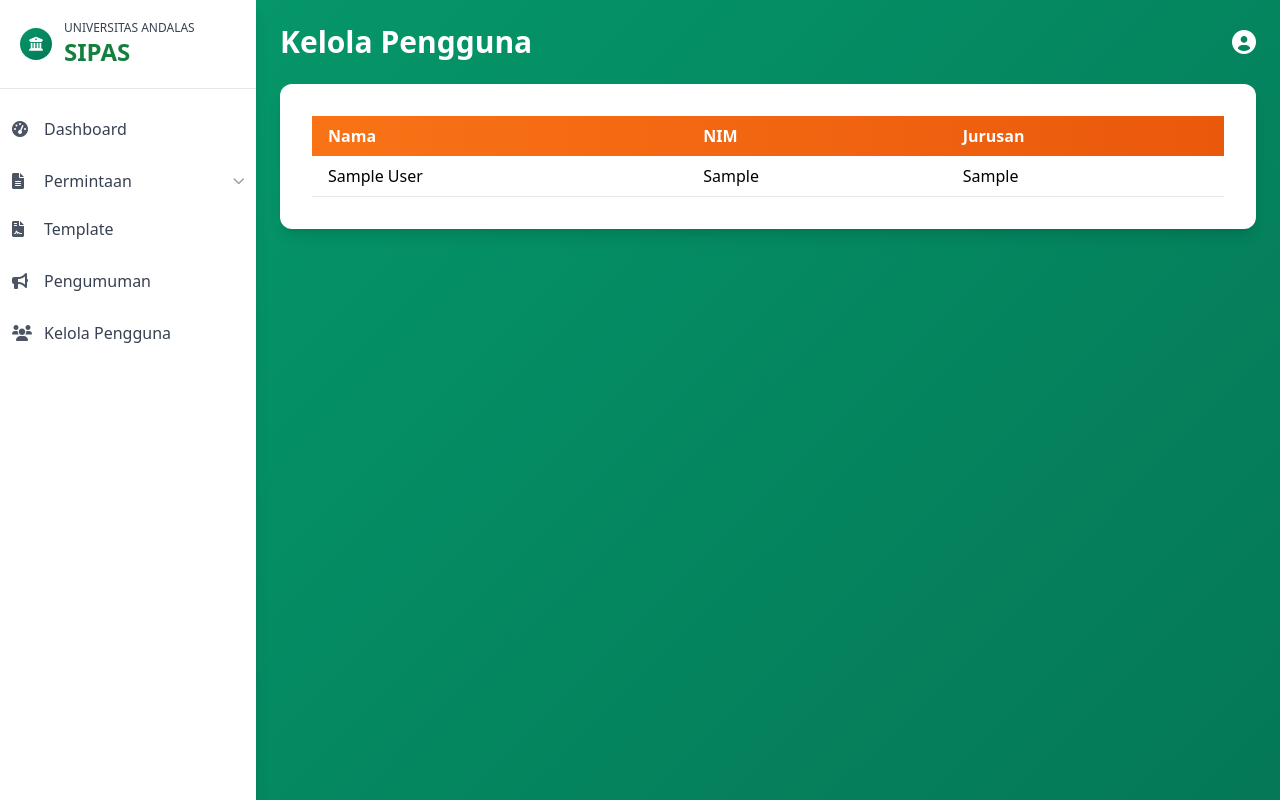
After one commit to Zakkyaulia/tb_pweb_klp, a Node server app: page /admin/kelola-pengguna in a window 1280 px wide. The commit adds this page. Run offline with Node 20, Linux system fonts and the light colour scheme; tables that the repository leaves empty hold one stand-in row (values such as "Sample post"); some libraries are stand-ins or nearby versions.

Commit message:
new admin zakky

```diff
--- a/src/controllers/usercontroller.js
+++ b/src/controllers/usercontroller.js
@@ -39,9 +39,19 @@ const getUserByNim = async (req, res) => {
   }
 };
 
+const fetchAllUsers = async () => {
+  try {
+    const users = await User.findAll();
+    return users; // Kembalikan data mentah untuk rendering
+  } catch (error) {
+    console.error(error);
+    throw error; // Lempar error agar ditangani di rute
+  }
+};
+
 const getAllUsers = async (req, res) => {
   try {
-    const users = await User.findAll();
+    const users = await fetchAllUsers();
     return res.status(200).json(users);
   } catch (error) {
     console.error(error);
@@ -52,5 +62,6 @@ const getAllUsers = async (req, res) => {
 module.exports = {
   deleteUserByNim,
   getUserByNim,
-  getAllUsers
+  getAllUsers,
+  fetchAllUsers // Ekspor fungsi ini untuk digunakan di rute
 };
--- a/src/models/request_surat.js
+++ b/src/models/request_surat.js
@@ -15,6 +15,10 @@ module.exports = (sequelize, DataTypes) => {
   }
   request_surat.init({
     user_id: DataTypes.INTEGER,
+    nama: {
+      type: DataTypes.STRING,
+      allowNull: false
+    },
     nim: {
       type: DataTypes.STRING,
       allowNull: false
--- a/src/routes/adminroute.js
+++ b/src/routes/adminroute.js
@@ -1,11 +1,13 @@
 const express = require('express');
 const router = express.Router();
 const { request_surat } = require('../models');
+const adminController = require('../controllers/admincontroller');
+const userController = require('../controllers/usercontroller');
 
 router.get('/requests/diajukan', async (req, res) => {
     try {
         const requests = await request_surat.findAll({ where: { status: 'diajukan' } });
-    console.log('Requests diajukan:', requests); // Tambahkan logging
+        console.log('Requests diajukan:', requests);
         res.render('admin/ajuandiajukan', { requests: requests || [] });
     } catch (error) {
         console.error('Error fetching requests:', error);
@@ -16,7 +18,7 @@ router.get('/requests/diajukan', async (req, res) => {
 router.get('/requests/diproses', async (req, res) => {
     try {
         const requests = await request_surat.findAll({ where: { status: 'diproses' } });
-    console.log('Requests diproses:', requests); // Tambahkan logging
+        console.log('Requests diproses:', requests);
         res.render('admin/ajuandiproses', { requests: requests || [] });
     } catch (error) {
         console.error('Error fetching requests:', error);
@@ -27,7 +29,7 @@ router.get('/requests/diproses', async (req, res) => {
 router.get('/requests/selesai', async (req, res) => {
     try {
         const requests = await request_surat.findAll({ where: { status: 'selesai' } });
-    console.log('Requests selesai:', requests); // Tambahkan logging
+        console.log('Requests selesai:', requests);
         res.render('admin/ajuanselesai', { requests: requests || [] });
     } catch (error) {
         console.error('Error fetching requests:', error);
@@ -35,4 +37,17 @@ router.get('/requests/selesai', async (req, res) => {
     }
 });
 
+router.get('/kelola-pengguna', async (req, res) => {
+    try {
+        const users = await userController.fetchAllUsers();
+        console.log('Data users:', users); // Tambahkan log untuk debugging
+        res.render('admin/kelolapengguna', { users: users || [] });
+    } catch (error) {
+        console.error('Error fetching users:', error);
+        res.status(500).render('admin/kelolapengguna', { users: [], error: 'Error fetching users' });
+    }
+});
+
+router.post('/requests/update/:id', adminController.updateRequestStatus);
+
 module.exports = router;
--- /dev/null
+++ b/src/views/admin/kelolapengguna.ejs
@@ -0,0 +1,184 @@
+<!DOCTYPE html>
+<html lang="id">
+<head>
+    <meta charset="UTF-8">
+    <meta name="viewport" content="width=device-width, initial-scale=1.0">
+    <title>SIPAS - Kelola Pengguna</title>
+    <link href="https://cdnjs.cloudflare.com/ajax/libs/font-awesome/6.0.0/css/all.min.css" rel="stylesheet">
+    <script src="https://cdn.tailwindcss.com"></script>
+    <style>
+        .sidebar-header {
+            border-bottom: 1px solid #e5e5e5;
+        }
+        .logo-icon {
+            background: linear-gradient(135deg, #059669, #047857);
+        }
+        .nav-link::before {
+            content: '';
+            position: absolute;
+            left: 0;
+            top: 0;
+            height: 100%;
+            width: 0;
+            background: linear-gradient(90deg, rgba(5, 150, 105, 0.1), rgba(4, 120, 87, 0.1));
+            transition: width 0.3s ease;
+        }
+        .nav-link:hover::before {
+            width: 100%;
+        }
+        .submenu-link.active {
+            background: linear-gradient(90deg, #f97316, #ea580c);
+            color: white;
+            border-radius: 0 25px 25px 0;
+            margin-right: 16px;
+            font-weight: 500;
+        }
+        .submenu-link:hover {
+            background: linear-gradient(90deg, rgba(247, 115, 22, 0.1), rgba(234, 88, 12, 0.1));
+            color: #f97316;
+            transition: all 0.3s ease;
+        }
+        .main-content {
+            background: linear-gradient(135deg, #059669, #047857);
+        }
+        .table-header {
+            background: linear-gradient(90deg, #f97316, #ea580c);
+        }
+        .submenu-list {
+            max-height: 0;
+            overflow: hidden;
+            transition: max-height 0.3s ease-in-out;
+        }
+        .nav-submenu.active .submenu-list {
+            max-height: 200px;
+        }
+        .submenu-header i {
+            transition: transform 0.3s ease-in-out;
+        }
+        .nav-submenu.active .submenu-header i {
+            transform: rotate(180deg);
+        }
+        @media (max-width: 768px) {
+            .sidebar.open {
+                transform: translateX(0);
+            }
+        }
+    </style>
+</head>
+<body class="font-sans bg-gray-50">
+    <div class="flex min-h-screen">
+        <div class="sidebar w-64 bg-white shadow-lg relative md:translate-x-0 -translate-x-full transition-transform duration-300 ease-in-out">
+            <div class="sidebar-header p-5 border-b border-gray-200">
+                <div class="flex items-center gap-3">
+                    <div class="logo-icon w-8 h-8 rounded-full flex items-center justify-center text-white text-sm">
+                        <i class="fas fa-university"></i>
+                    </div>
+                    <div class="flex flex-col">
+                        <div class="university-name text-xs text-gray-700 font-medium">UNIVERSITAS ANDALAS</div>
+                        <div class="sipas-title text-2xl font-bold text-green-700">SIPAS</div>
+                    </div>
+                </div>
+            </div>
+            <nav>
+                <ul class="nav-menu list-none p-0 py-4">
+                    <li class="nav-item mb-1">
+                        <a href="#" class="nav-link flex items-center p-3 text-gray-700 no-underline transition-all duration-200 ease-in-out hover:bg-gray-50 hover:text-gray-900">
+                            <i class="fas fa-tachometer-alt w-5 mr-3 text-gray-600"></i>
+                            Dashboard
+                        </a>
+                    </li>
+                    <li class="nav-item">
+                        <div class="nav-submenu">
+                            <div class="submenu-header flex items-center justify-between p-3 text-gray-700 cursor-pointer" onclick="toggleSubmenu(this)">
+                                <div class="flex items-center">
+                                    <i class="fas fa-file-alt w-5 mr-3 text-gray-600"></i>
+                                    Permintaan
+                                </div>
+                                <i class="fas fa-chevron-down text-xs text-gray-400"></i>
+                            </div>
+                            <ul class="submenu-list list-none ml-8">
+                                <li class="submenu-item mb-1">
+                                    <a href="/admin/requests/diajukan" class="submenu-link block py-2 px-5 text-gray-700 no-underline text-sm transition-colors duration-200 ease-in-out">Diajukan</a>
+                                </li>
+                                <li class="submenu-item mb-1">
+                                    <a href="/admin/requests/diproses" class="submenu-link block py-2 px-5 text-gray-700 no-underline text-sm transition-colors duration-200 ease-in-out">Diproses</a>
+                                </li>
+                                <li class="submenu-item mb-1">
+                                    <a href="/admin/requests/selesai" class="submenu-link block py-2 px-5 text-gray-700 no-underline text-sm transition-colors duration-200 ease-in-out">Selesai</a>
+                                </li>
+                            </ul>
+                        </div>
+                    </li>
+                    <li class="nav-item mb-1">
+                        <a href="#" class="nav-link flex items-center p-3 text-gray-700 no-underline transition-all duration-200 ease-in-out hover:bg-gray-50 hover:text-gray-900">
+                            <i class="fas fa-file-contract w-5 mr-3 text-gray-600"></i>
+                            Template
+                        </a>
+                    </li>
+                    <li class="nav-item mb-1">
+                        <a href="#" class="nav-link flex items-center p-3 text-gray-700 no-underline transition-all duration-200 ease-in-out hover:bg-gray-50 hover:text-gray-900">
+                            <i class="fas fa-bullhorn w-5 mr-3 text-gray-600"></i>
+                            Pengumuman
+                        </a>
+                    </li>
+                    <li class="nav-item mb-1">
+                        <a href="/admin/kelola-pengguna" class="nav-link flex items-center p-3 text-gray-700 no-underline transition-all duration-200 ease-in-out hover:bg-gray-50 hover:text-gray-900">
+                            <i class="fas fa-users w-5 mr-3 text-gray-600"></i>
+                            Kelola Pengguna
+                        </a>
+                    </li>
+                </ul>
+            </nav>
+        </div>
+        <div class="main-content flex-1 p-6">
+            <div class="main-header flex justify-between items-center mb-6">
+                <h1 class="page-title text-3xl font-semibold text-white">Kelola Pengguna</h1>
+                <i class="fas fa-user-circle user-icon text-white text-2xl cursor-pointer transition-colors duration-200 ease-in-out hover:text-green-100"></i>
+            </div>
+            <div class="content-card bg-white rounded-xl shadow-lg p-8 animate-fade-in">
+                <table class="min-w-full text-left border-collapse">
+                    <thead class="table-header text-white">
+                        <tr>
+                            <th class="py-2 px-4">Nama</th>
+                            <th class="py-2 px-4">NIM</th>
+                            <th class="py-2 px-4">Jurusan</th>
+                        </tr>
+                    </thead>
+                    <tbody>
+                        <% if (users.length > 0) { %>
+                            <% users.forEach(user => { %>
+                                <tr class="border-b border-gray-200 hover:bg-gray-100">
+                                    <td class="py-2 px-4"><%= user.nama %></td>
+                                    <td class="py-2 px-4"><%= user.nim %></td>
+                                    <td class="py-2 px-4"><%= user.jurusan %></td>
+                                </tr>
+                            <% }); %>
+                        <% } else { %>
+                            <tr>
+                                <td colspan="3" class="py-2 px-4 text-center text-gray-500">Tidak ada data pengguna.</td>
+                            </tr>
+                        <% } %>
+                    </tbody>
+                </table>
+            </div>
+        </div>
+    </div>
+    <script>
+        function toggleSubmenu(header) {
+            const submenu = header.parentElement;
+            const submenuList = submenu.querySelector('.submenu-list');
+            const chevron = header.querySelector('i');
+
+            submenu.classList.toggle('active');
+
+            if (submenu.classList.contains('active')) {
+                submenuList.style.maxHeight = submenuList.scrollHeight + 'px';
+                chevron.style.transform = 'rotate(180deg)';
+            } else {
+                submenuList.style.maxHeight = '0';
+                chevron.style.transform = 'rotate(0deg)';
+            }
+        }
+    </script>
+</body>
+</html>
```
Also changed, not shown: src/controllers/admincontroller.js (+18 -0 lines), src/migrations/20250616003123-create-user.js (+6 -2 lines), src/migrations/20250616003658-create-request-surat.js (+5 -2 lines), src/models/user.js (+5 -4 lines), src/views/admin/ajuandiajukan.ejs (+36 -3 lines), src/views/admin/ajuandiproses.ejs (+34 -6 lines), src/views/admin/ajuanselesai.ejs (+5 -6 lines). Lines whose indentation alone changed are shown as unchanged.
